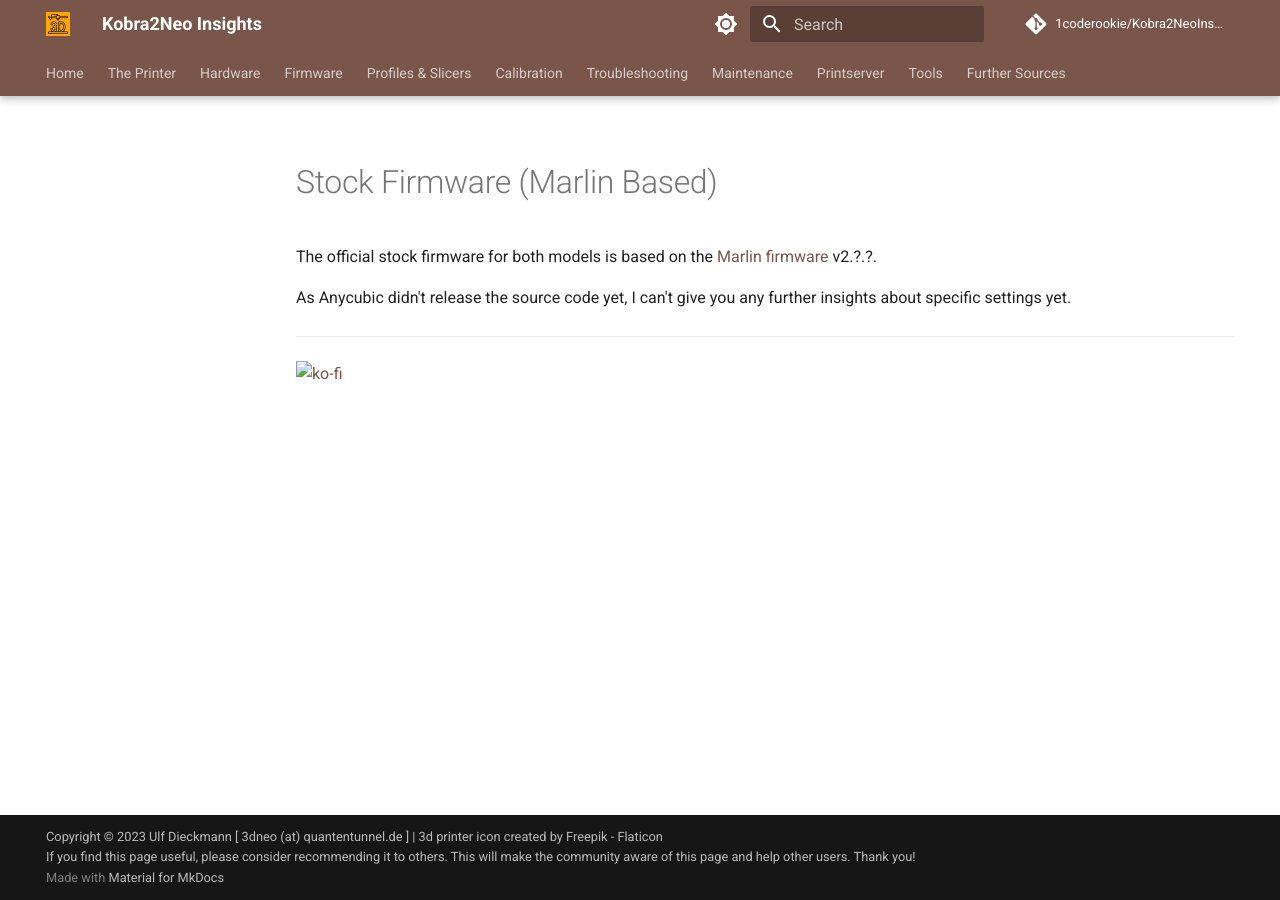
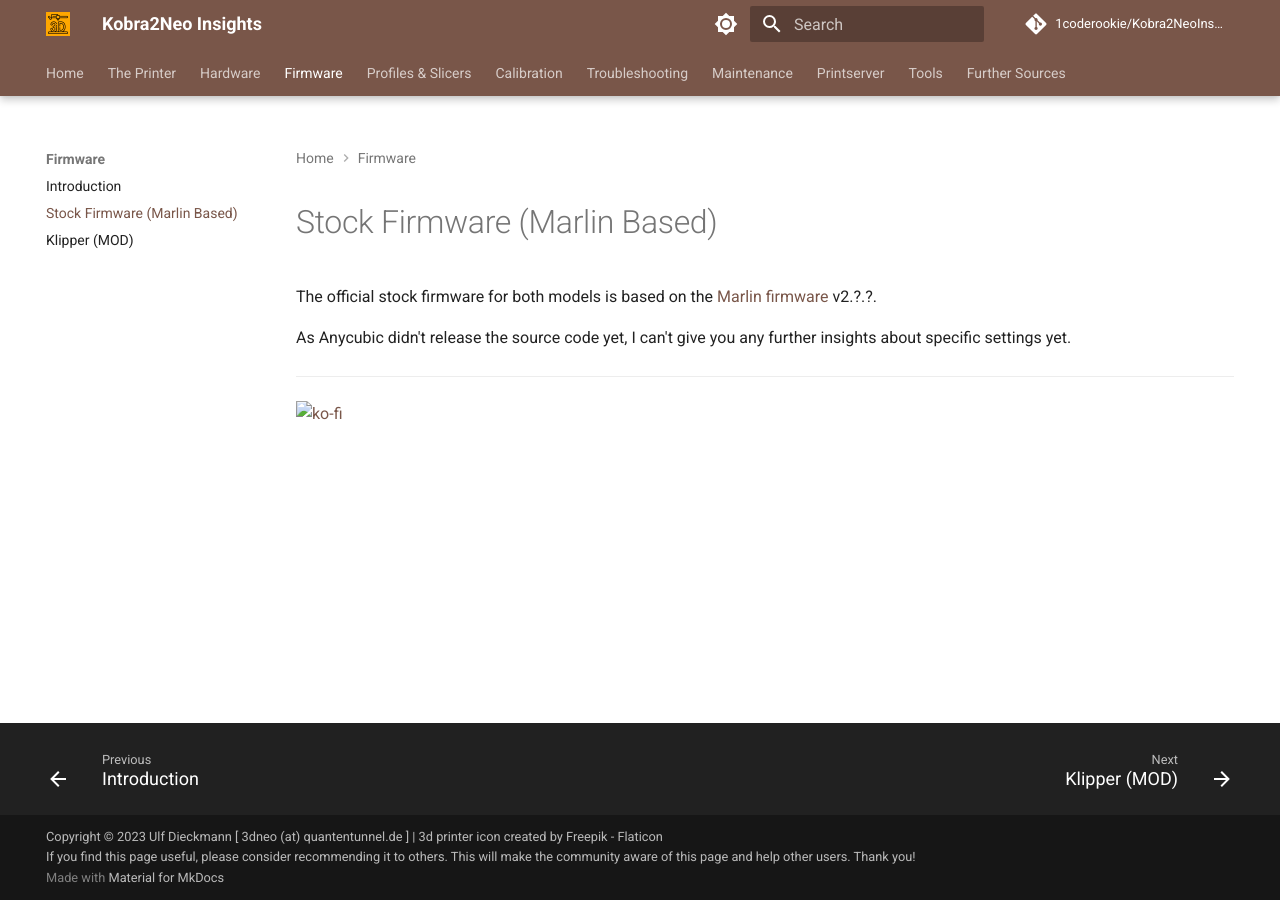
Before and after one commit to 1coderookie/Kobra2NeoInsights, an MkDocs documentation site: the page built from docs/firmware/fw_marlin.md, in a window 1280 px wide. Built offline with MkDocs 1.6.1 and Material for MkDocs 9.7.7, drawn with Linux system fonts in a browser that asks for light colours; comment, search, counter and statistics services are not loaded.

Commit message:
Update mkdocs.yml

```diff
--- a/mkdocs.yml
+++ b/mkdocs.yml
@@ -140,7 +140,7 @@
     - Other: 'hardware/other.md'
   - Firmware:
     - Introduction: 'firmware/introduction.md'
-    - Stock Firmware (Marlin Based): 'firmware/fw_marlin.md.md'
+    - Stock Firmware (Marlin Based): 'firmware/fw_marlin.md'
     - Klipper (MOD): 'firmware/fw_klipper.md'
   - Profiles & Slicers: 'profiles.md'
   - Calibration: 'calibration.md'
```
